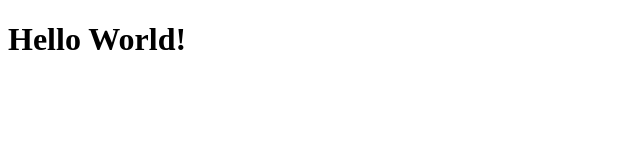
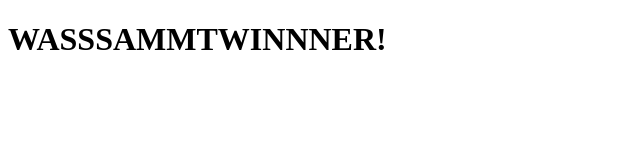
Before and after one commit to fendifarrakhan/test-setup, a plain HTML site: page Tooling Setup & CLI/index.html in a window 1280 px wide. Shown: the whole page, without its empty margins (0-640 px from the left). Drawn offline with Linux system fonts and the light colour scheme.

Commit message:
changes were made
these are changes i made to the file i pulled from Braxton git

```diff
--- a/Tooling Setup & CLI/index.html
+++ b/Tooling Setup & CLI/index.html
@@ -3,9 +3,9 @@
 <head>
     <meta charset="UTF-8">
     <meta name="viewport" content="width=device-width, initial-scale=1.0">
-    <title>Document</title>
+    <title>The New Title is here!!!</title>
 </head>
 <body>
-    <h1>Hello World!</h1>
+    <h1>WASSSAMMTWINNNER!</h1>
 </body>
 </html>
```
